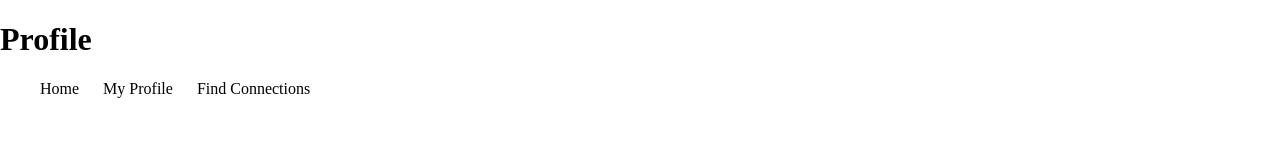
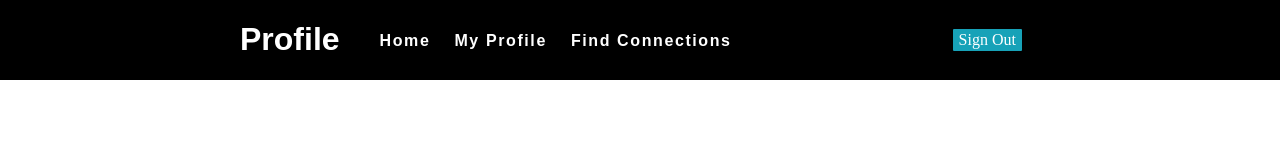
Before and after one commit to btarrant/profile-page, a plain HTML site: page index.html in a window 1280 px wide. Drawn offline with Linux system fonts and the light colour scheme.

Commit message:
Completed the navbar.

```diff
--- a/css/styles.css
+++ b/css/styles.css
@@ -1,7 +1,35 @@
+h1, p, ul {
+    font-family: sans-serif;
+}
+
+.navbar {
+    display: flex;
+    background-color: black;
+}
+
+.logo {
+    color: #fff;
+    padding-left: 15rem;
+}
+
 .navmenu {
     list-style: none;
     display: flex;
     flex-direction: row;
     justify-content: flex-start;
     gap: 1.5rem;
+    color: #fff;
+    padding-top: 1rem;
+    letter-spacing: 0.1rem;
+    font-weight: bold;
 }
+
+.signout {
+    border: none;
+    border-radius: 1px;
+    background-color: #17a2b8;
+    color: #fff;
+    position: relative;
+    right: -12rem;
+    margin: 29px;
+}
--- a/index.html
+++ b/index.html
@@ -18,6 +18,7 @@
             <li>My Profile</li>
             <li>Find Connections</li>
         </ul>
+        <button class="signout">Sign Out</button>
     </div>
 </body>
 </html>
```
